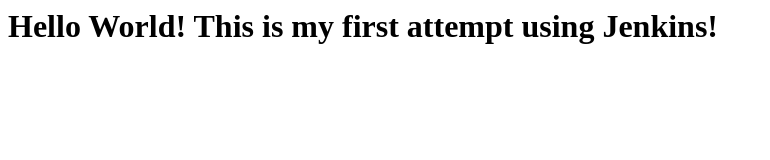
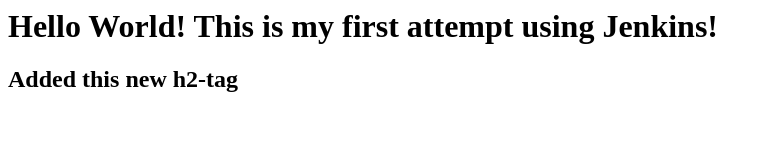
Before and after one commit to AndrejBajalski/KIII-1, a plain HTML site: page index.html in a window 1280 px wide. Shown: the whole page, without its empty margins (0-770 px from the left). Drawn offline with Linux system fonts and the light colour scheme.

Commit message:
Added h2 tag

```diff
--- a/index.html
+++ b/index.html
@@ -1 +1,2 @@
 <h1>Hello World! This is my first attempt using Jenkins!</h1>
+<h2>Added this new h2-tag</h2>
```
